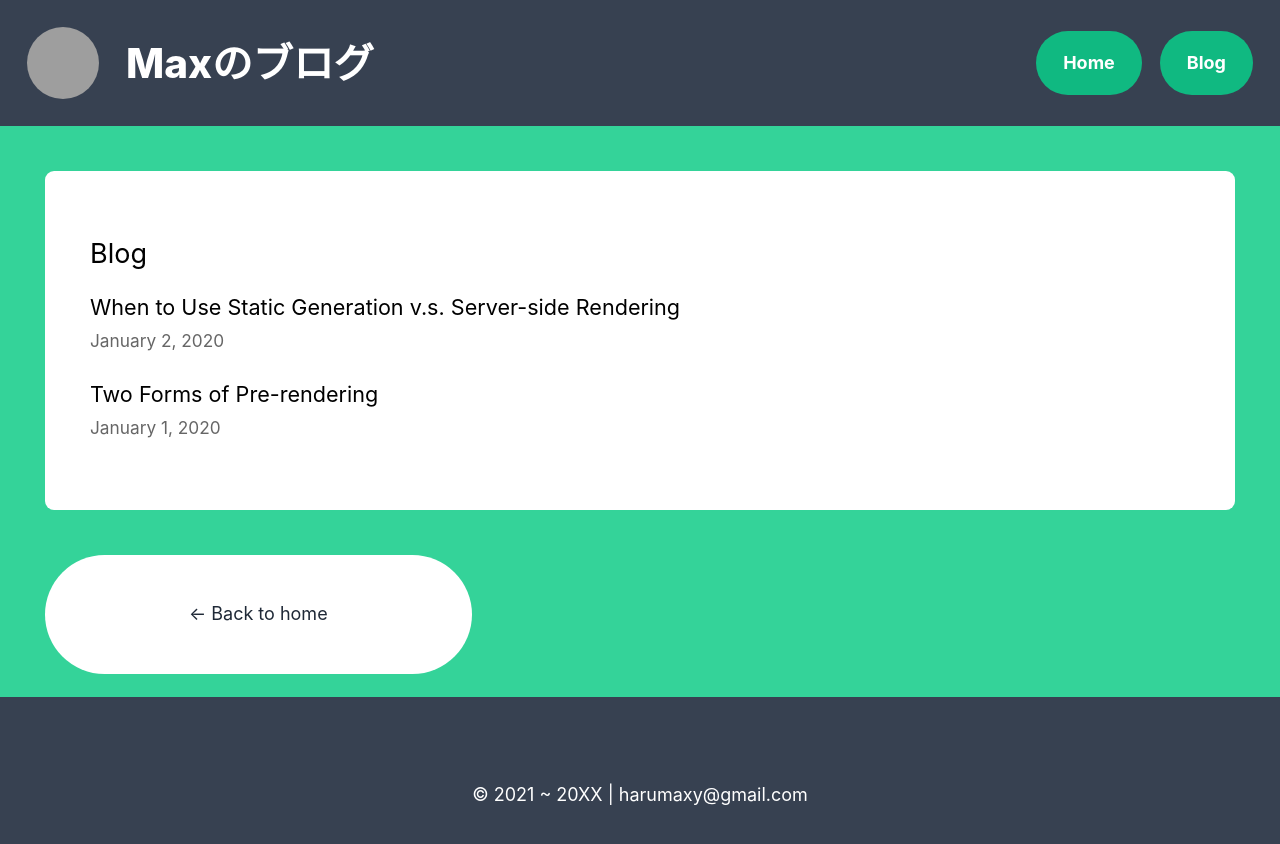
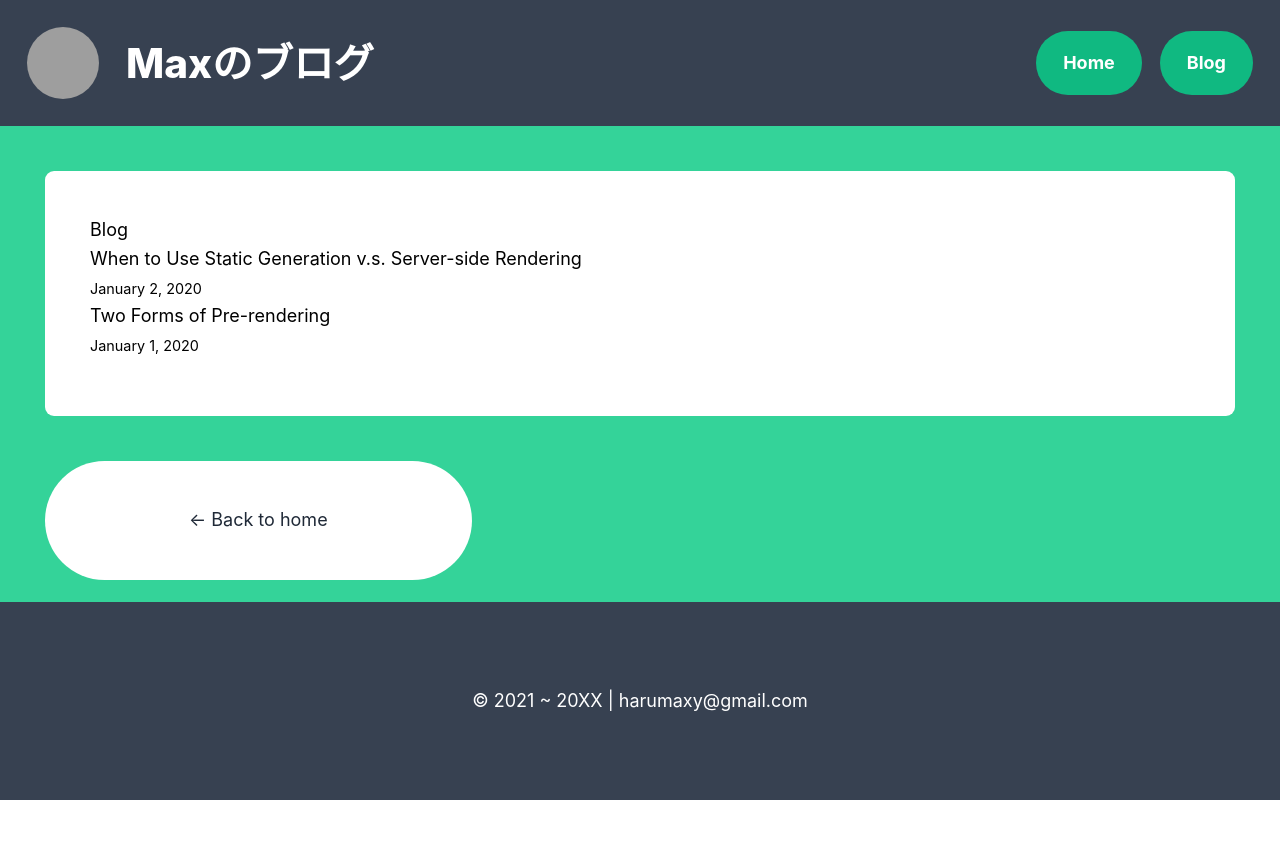
Before and after one commit to harumaxy/nextjs-blog, a Next.js app: page /blog in a window 1280 px wide. Shown: the top 844 px of the page. After the commit the page ends 800 px from the top, so only its background shows below. Built offline with nearby package versions, Linux system fonts and the light colour scheme; grey boxes are pictures that could not be loaded; what @tailwindcss/typography would draw is missing.

Commit message:
remove utilstyle

```diff
--- a/components/blogList.tsx
+++ b/components/blogList.tsx
@@ -1,19 +1,18 @@
 import Link from "next/link";
 import Date from "./date";
-import utilStyles from "../styles/utils.module.css";
 import { PostData } from "../lib/posts";
 
 export const BlogList: React.FC<{ allPostsData: PostData[] }> = (props) => (
-  <section className={`${utilStyles.headingMd} ${utilStyles.padding1px}`}>
-    <h2 className={utilStyles.headingLg}>Blog</h2>
-    <ul className={utilStyles.list}>
+  <section>
+    <h2>Blog</h2>
+    <ul>
       {props.allPostsData.map(({ id, date, title }) => (
-        <li className={utilStyles.listItem} key={id}>
+        <li key={id}>
           <Link href={`/posts/${id}`}>
             <a>{title}</a>
           </Link>
           <br />
-          <small className={utilStyles.lightText}>
+          <small>
             <Date dateString={date} />
           </small>
         </li>
--- a/styles/utils.module.css
+++ /dev/null
@@ -1,52 +0,0 @@
-.heading2Xl {
-  font-size: 2.5rem;
-  line-height: 1.2;
-  font-weight: 800;
-  letter-spacing: -0.05rem;
-  margin: 1rem 0;
-}
-
-.headingXl {
-  font-size: 2rem;
-  line-height: 1.3;
-  font-weight: 800;
-  letter-spacing: -0.05rem;
-  margin: 1rem 0;
-}
-
-.headingLg {
-  font-size: 1.5rem;
-  line-height: 1.4;
-  margin: 1rem 0;
-}
-
-.headingMd {
-  font-size: 1.2rem;
-  line-height: 1.5;
-}
-
-.borderCircle {
-  border-radius: 9999px;
-}
-
-.colorInherit {
-  color: inherit;
-}
-
-.padding1px {
-  padding-top: 1px;
-}
-
-.list {
-  list-style: none;
-  padding: 0;
-  margin: 0;
-}
-
-.listItem {
-  margin: 0 0 1.25rem;
-}
-
-.lightText {
-  color: #666;
-}
```
